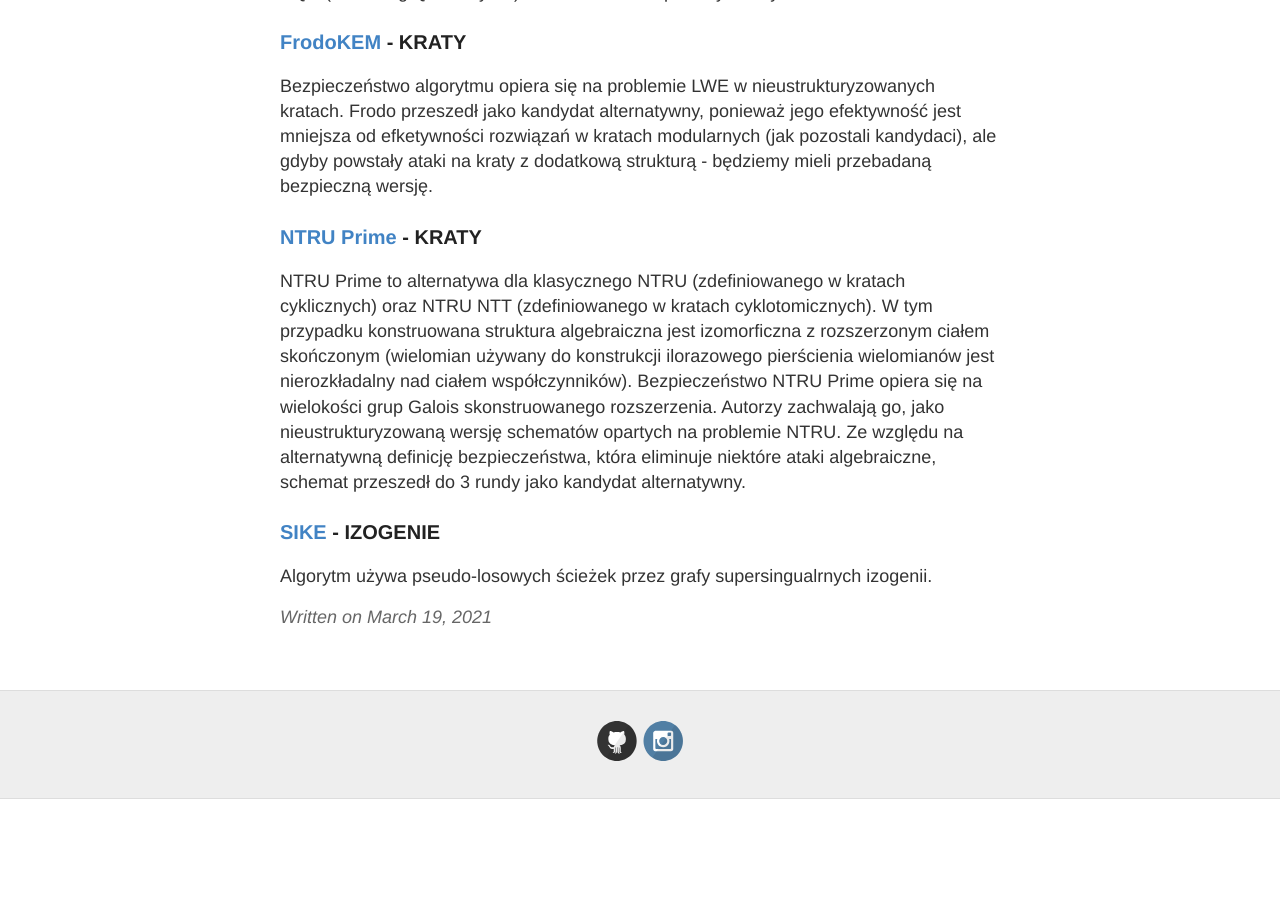
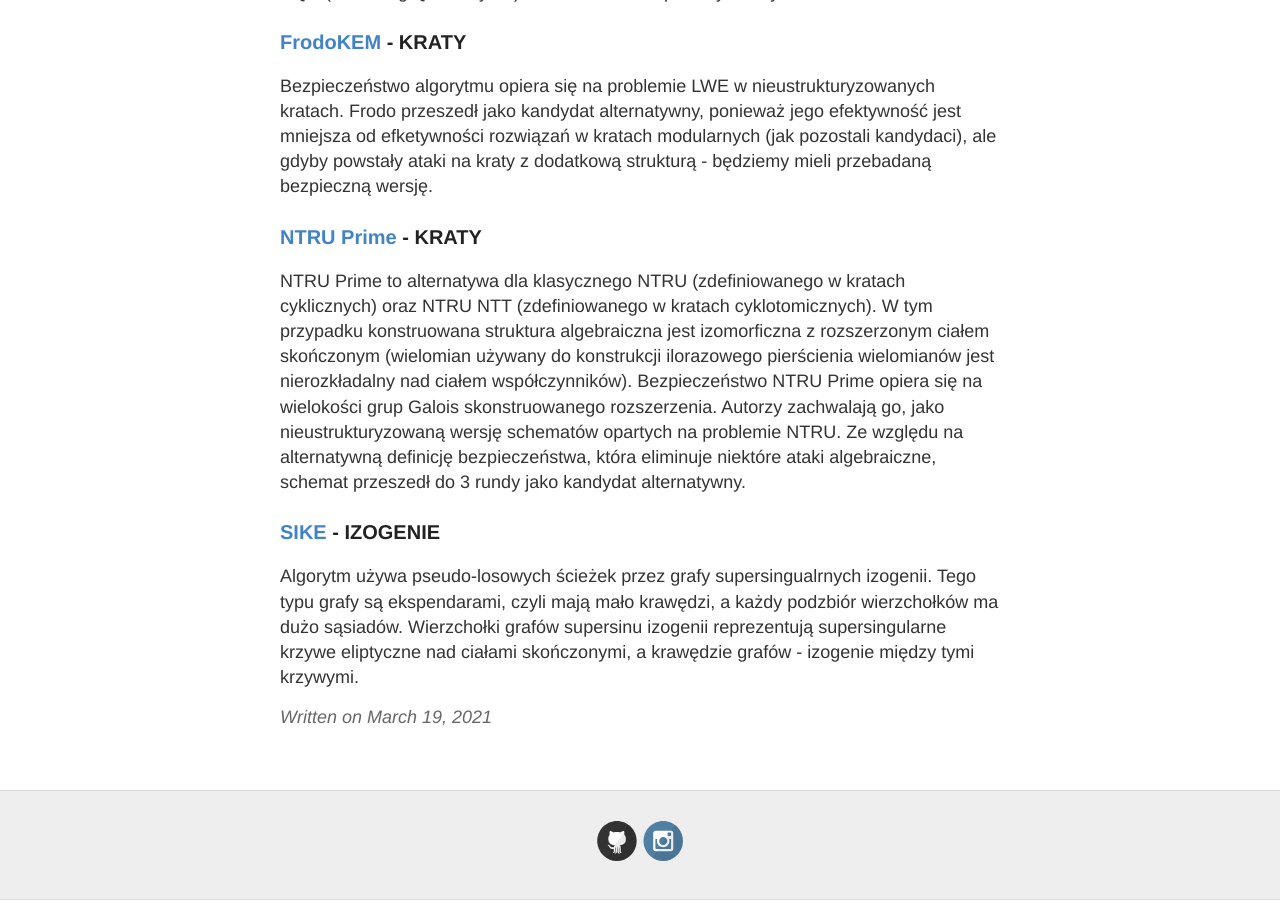
Before and after one commit to keIpie/keIpie.github.io, a Jekyll site: the page built from pq/_posts/2021-3-19-nist-round-3-alt.md, in a window 1280 px wide and 900 px high, scrolled down 668 px. Built offline with Jekyll 4.4.1, drawn with Linux system fonts in a browser that asks for light colours; before the commit the page ends 1467 px from its top, so only the background shows below that.

```diff
--- a/pq/_posts/2021-3-19-nist-round-3-alt.md
+++ b/pq/_posts/2021-3-19-nist-round-3-alt.md
@@ -36,3 +36,6 @@
 ### [SIKE](http://sike.org/) - IZOGENIE
 
 Algorytm używa pseudo-losowych ścieżek przez grafy supersingualrnych izogenii.
+Tego typu grafy są ekspendarami, czyli mają mało krawędzi, a każdy podzbiór wierzchołków ma dużo sąsiadów.
+Wierzchołki grafów supersinu izogenii reprezentują supersingularne krzywe eliptyczne nad ciałami skończonymi,
+a krawędzie grafów - izogenie między tymi krzywymi.
```
